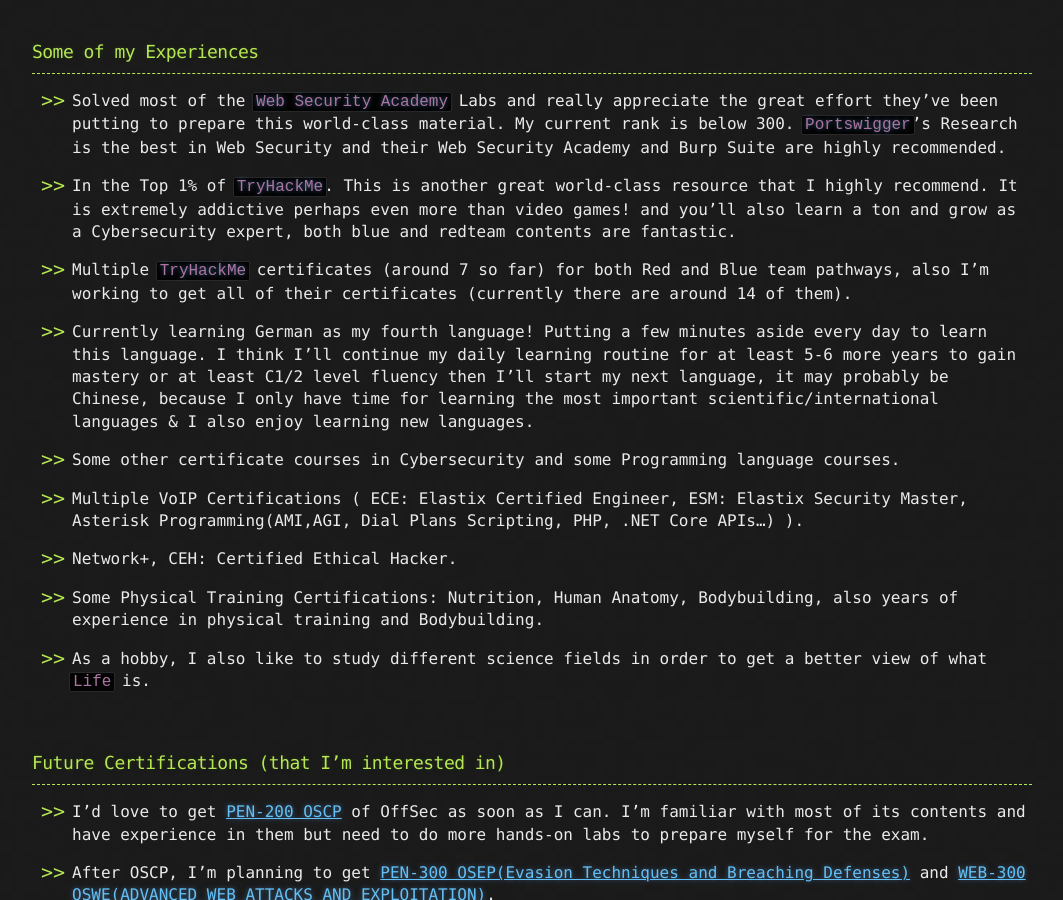
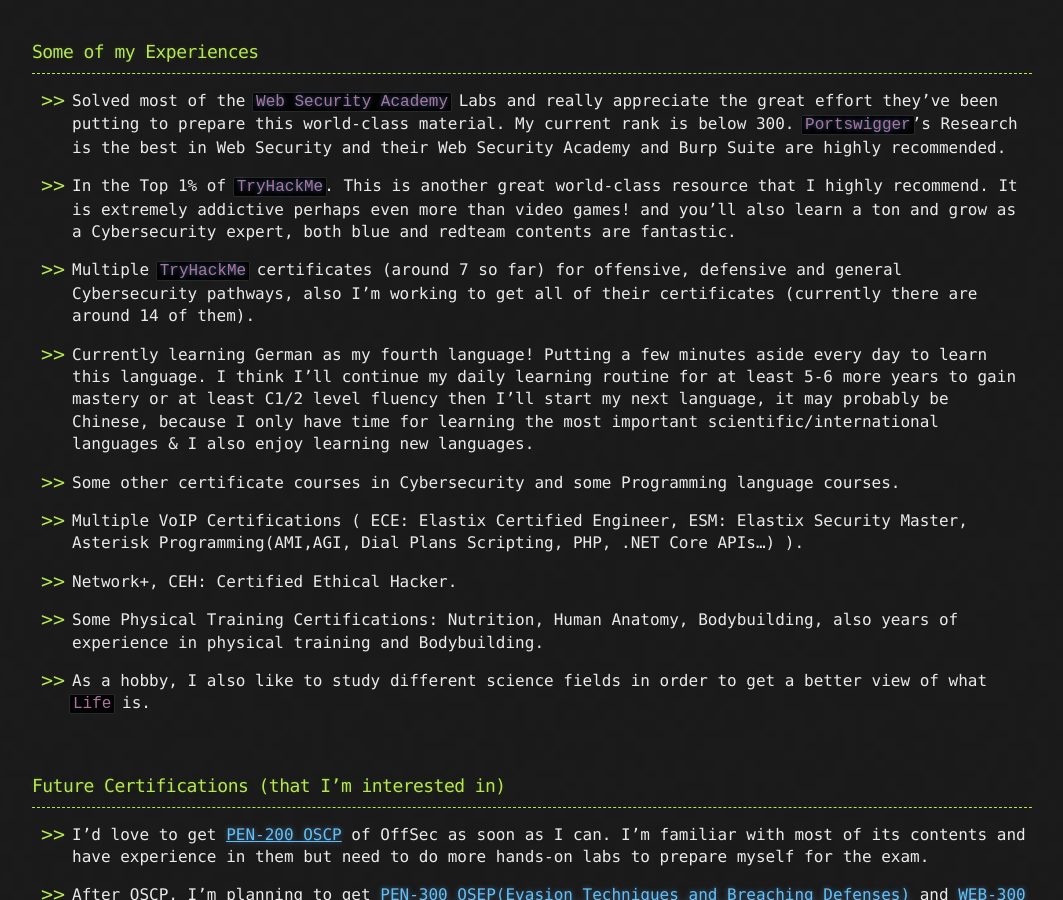
Before and after one commit to CamoCatX/camocatx.github.io, a Jekyll site: the page built from about.md, in a window 1280 px wide and 900 px high, scrolled down 1297 px. Shown: the whole window, without its empty margins (108-1171 px from the left). Built offline with Jekyll 4.4.1, drawn with Linux system fonts in a browser that asks for light colours.

Commit message:
Update about page

```diff
--- a/about.md
+++ b/about.md
@@ -51,7 +51,7 @@ I love almost all Technical Cybersecurity fields but prefer Offensive Security a
 
 * In the Top 1% of <a href="https://tryhackme.com" class="no-decoration"><code class="language-plaintext highlighter-rouge">TryHackMe</code></a>. This is another great world-class resource that I highly recommend. It is extremely addictive perhaps even more than video games! and you'll also learn a ton and grow as a Cybersecurity expert, both blue and redteam contents are fantastic.
 
-* Multiple <a href="https://tryhackme.com" class="no-decoration"><code class="language-plaintext highlighter-rouge">TryHackMe</code></a> certificates (around 7 so far) for both Red and Blue team pathways, also I'm working to get all of their certificates (currently there are around 14 of them).
+* Multiple <a href="https://tryhackme.com" class="no-decoration"><code class="language-plaintext highlighter-rouge">TryHackMe</code></a> certificates (around 7 so far) for offensive, defensive and general Cybersecurity pathways, also I'm working to get all of their certificates (currently there are around 14 of them).
 
 * Currently learning German as my fourth language! Putting a few minutes aside every day to learn this language. I think I'll continue my daily learning routine for at least 5-6 more years to gain mastery or at least C1/2 level fluency then I'll start my next language, it may probably be Chinese, because I only have time for learning the most important scientific/international languages & I also enjoy learning new languages.
 
```
